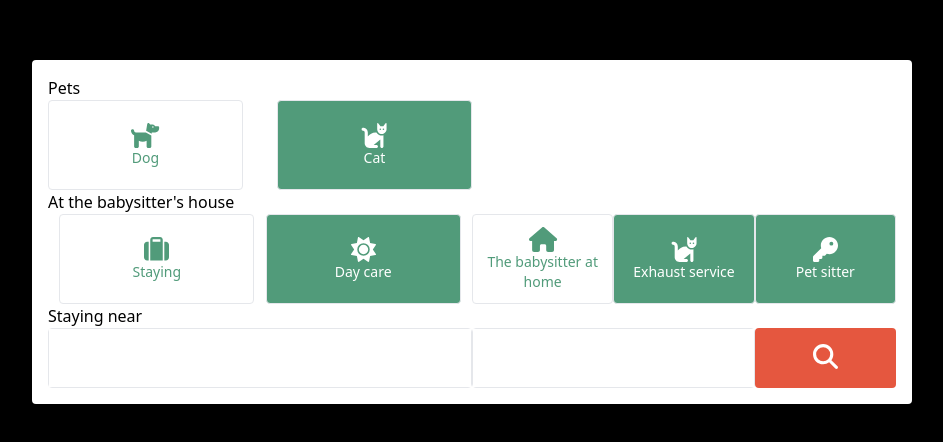
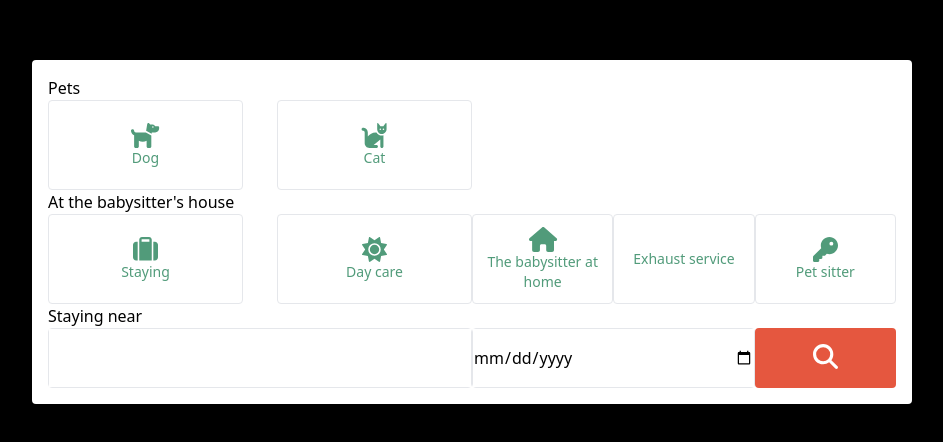
Before and after one commit to mateoghidini1998/Petbnb-challenge, a Vue app: page / in a window 1280 px wide. Shown: the part 168-610 px from the top of the page, without its empty margins (168-1111 px from the left). Built offline with nearby package versions, Linux system fonts and the light colour scheme.

Commit message:
Create OptionButton component

```diff
--- a/src/components/HelloWorld.vue
+++ b/src/components/HelloWorld.vue
@@ -1,68 +1,28 @@
 <script setup>
-import { ref } from 'vue'
+import OptionButton from './OptionButton.vue'
+</script>
 
-defineProps({
-  msg: String,
-})
-
-const count = ref(0)
-</script>
 
 <template>
   <div class="p-4 w-[880px] bg-white rounded">
     <div class="w-full flex flex-col">
       <label for="">Pets</label>
       <div class="flex w-1/2 justify-between">
-        <div class="rounded w-1/2 max-w-[195px] h-[90px]  border-[1px] border-[#DBDDB] border-solid px-1 text-[#519B7A]">
-          <button class="flex flex-col items-center justify-center w-full h-full p-2.5">
-            <font-awesome-icon icon="fa-solid fa-dog" class="text-[25px]" />
-            <p class="text-sm">Dog</p>
-          </button>
-        </div>
-        <div class="rounded w-1/2 max-w-[195px] h-[90px] border-[1px] border-[#DBDDB] border-solid px-1 text-white bg-[#519B7A]">
-          <button class="flex flex-col items-center justify-center w-full h-full p-2.5">
-            <font-awesome-icon icon="fa-solid fa-cat" class="text-[25px]" />
-            <p class="text-sm">Cat</p>
-          </button>
-        </div>
+        <OptionButton icon="fa-solid fa-dog" label="Dog" />
+        <OptionButton icon="fa-solid fa-cat" label="Cat" />
       </div>
     </div>
     <div class="w-full flex flex-col">
       <label for="">At the babysitter's house</label>
       <div class="flex w-full" >
-        <div class="flex w-1/2 justify-evenly">
-          <div class="rounded w-1/2 max-w-[195px] h-[90px]  border-[1px] border-[#DBDDB] border-solid px-1 text-[#519B7A]">
-            <button class="flex flex-col items-center justify-center w-full h-full p-2.5">
-              <font-awesome-icon icon="fa-solid fa-suitcase" class="text-[25px]" />
-              <p class="text-sm">Staying</p>
-            </button>
-          </div>
-          <div class="rounded w-1/2 max-w-[195px] h-[90px] border-[1px] border-[#DBDDB] border-solid px-1 text-white bg-[#519B7A]">
-            <button class="flex flex-col items-center justify-center w-full h-full p-2.5">
-              <font-awesome-icon icon="fa-solid fa-sun" class="text-[25px]" />
-              <p class="text-sm">Day care</p>
-            </button>
-          </div>
+        <div class="flex w-1/2 justify-between">
+          <OptionButton icon="fa-solid fa-suitcase" label="Staying" />
+          <OptionButton icon="fa-solid fa-sun" label="Day care" />
         </div>
         <div class="flex w-1/2 justify-evenly">
-          <div class="rounded w-1/3 max-w-[195px] h-[90px]  border-[1px] border-[#DBDDB] border-solid px-1 text-[#519B7A]">
-            <button class="flex flex-col items-center justify-center w-full h-full p-2.5">
-              <font-awesome-icon icon="fa-solid fa-home" class="text-[25px]" />
-              <p class="text-sm">The babysitter at home</p>
-            </button>
-          </div>
-          <div class="rounded w-1/3 max-w-[195px] h-[90px] border-[1px] border-[#DBDDB] border-solid px-1 text-white bg-[#519B7A]">
-            <button class="flex flex-col items-center justify-center w-full h-full p-2.5">
-              <font-awesome-icon icon="fa-solid fa-cat" class="text-[25px]" />
-              <p class="text-sm">Exhaust service</p>
-            </button>
-          </div>
-          <div class="rounded w-1/3 max-w-[195px] h-[90px] border-[1px] border-[#DBDDB] border-solid px-1 text-white bg-[#519B7A]">
-            <button class="flex flex-col items-center justify-center w-full h-full p-2.5">
-              <font-awesome-icon icon="fa-solid fa-key" class="text-[25px]" />
-              <p class="text-sm">Pet sitter</p>
-            </button>
-          </div>
+          <OptionButton icon="fa-solid fa-home" label="The babysitter at home" />
+          <OptionButton icon="fa-solid fa-paw" label="Exhaust service" />
+          <OptionButton icon="fa-solid fa-key" label="Pet sitter" />
         </div>
       </div>
         <div class="w-full flex flex-col">
@@ -72,7 +32,7 @@ const count = ref(0)
               <input type="text" class="h-full w-full">
             </div>
             <div class="w-1/3 rounded border-[1px] border-[#DBDDB] border-solid">
-              <input type="text" class="h-full w-full">
+              <input type="date" class="h-full w-full">
             </div>
             <button class="flex-1 rounded bg-[#E5573F]">
               <font-awesome-icon icon="fa-solid fa-search" class="text-[25px] text-white" />
@@ -83,8 +43,11 @@ const count = ref(0)
   </div>
 </template>
 
-<style scoped>
-.read-the-docs {
-  color: #888;
+<script>
+export default {
+  components: {
+    OptionButton,
+  },
+
 }
-</style>
+</script>
--- /dev/null
+++ b/src/components/OptionButton.vue
@@ -0,0 +1,40 @@
+<template>
+  <div class="rounded w-1/2 max-w-[195px] h-[90px]  border-[1px] border-[#DBDDB] border-solid px-1"
+  :class="buttonClass"
+  >
+    <button
+    class="flex flex-col items-center justify-center w-full h-full p-2.5"
+    @click="toggleColors"
+    >
+      <font-awesome-icon :icon="icon" class="text-[25px]" />
+      <p class="text-sm">{{ label }}</p>
+    </button>
+  </div>
+</template>
+
+<script>
+export default {
+  props: {
+    icon: String,
+    label: String,
+  },
+  data() {
+    return {
+      inverted: false
+    };
+  },
+  computed: {
+    buttonClass() {
+      return {
+        'bg-[#519B7A] text-white': this.inverted,
+        'bg-white text-[#519B7A]': !this.inverted
+      };
+    }
+  },
+  methods: {
+    toggleColors() {
+      this.inverted = !this.inverted;
+    }
+  }
+};
+</script>
```
